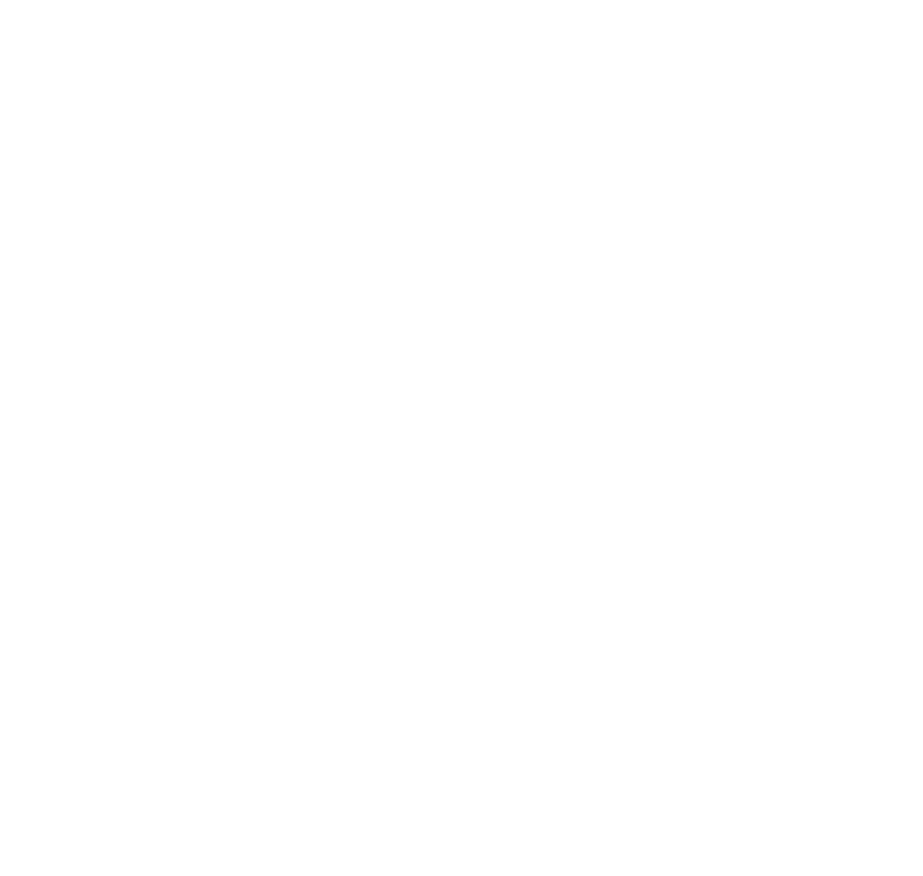
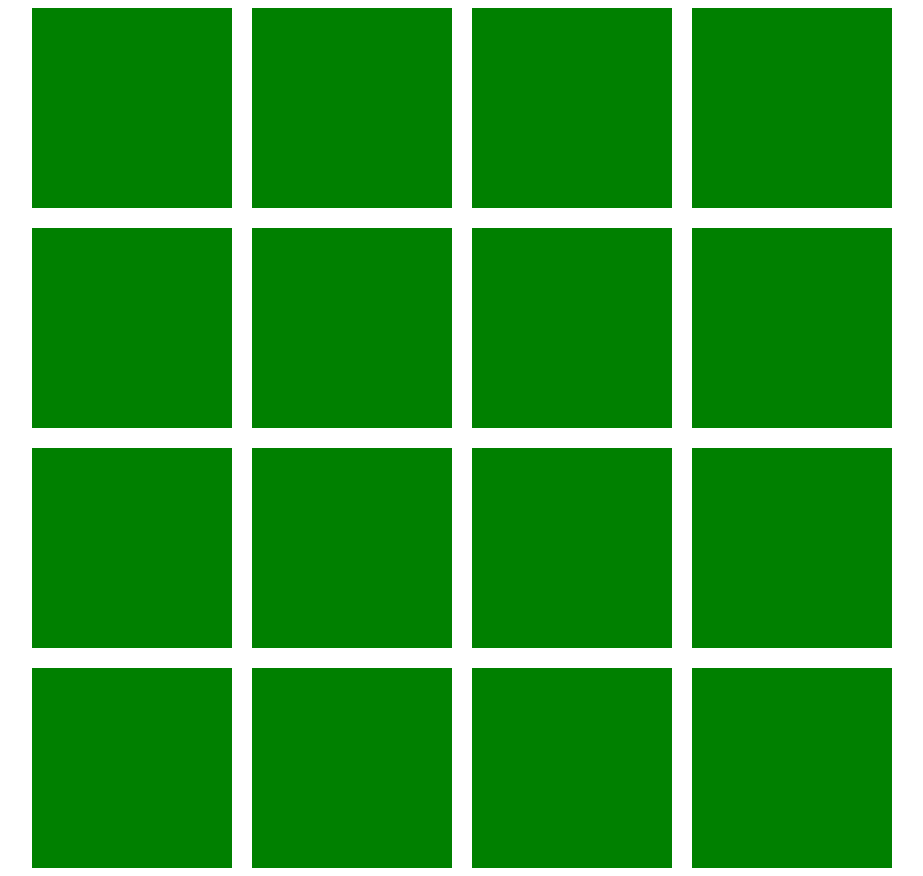
Before and after one commit to vlrnsnk/etch-a-sketch, a plain HTML site: page index.html in a window 1280 px wide. Shown: the whole page, without its empty margins (178-1101 px from the left). Before the commit the page ends 800 px from the top, so only its background shows below. Drawn offline with Linux system fonts and the light colour scheme.

Commit message:
Add draw 16 divs with js and styling with css

```diff
--- a/script.js
+++ b/script.js
@@ -1 +1,7 @@
 const appEl = document.querySelector('#app');
+
+for (let i = 0; i < 16; i++) {
+  const div = document.createElement('div');
+  div.className = 'grid-item';
+  appEl.appendChild(div);
+}
--- a/style.css
+++ b/style.css
@@ -1,5 +1,19 @@
 :root {
-    margin: 0;
-    padding: 0;
-    box-sizing: border-box;
+  margin: 0;
+  padding: 0;
+  box-sizing: border-box;
 }
+
+#app {
+  display: flex;
+  flex-wrap: wrap;
+  gap: 20px;
+  max-width: 860px;
+  margin: 0 auto;
+}
+
+.grid-item {
+  flex: 1 0 200px;
+  background-color: green;
+  height: 200px;
+}
```
